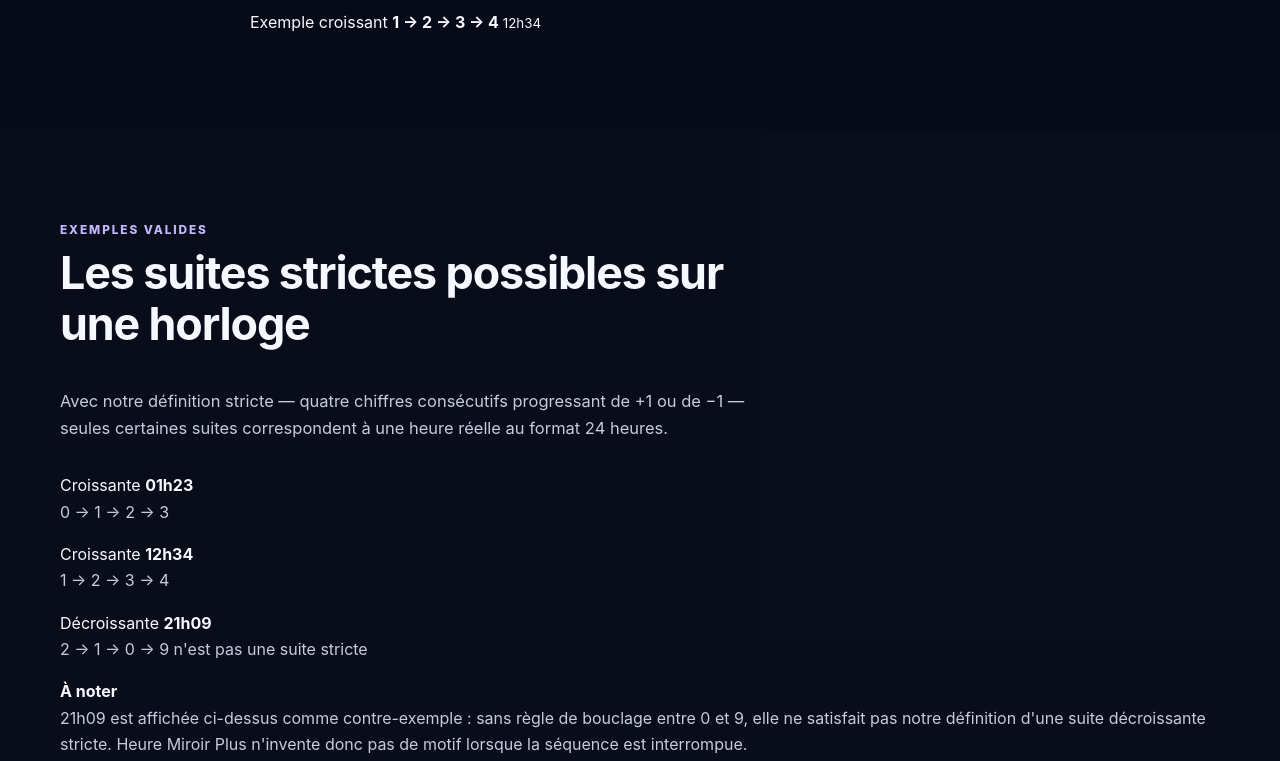
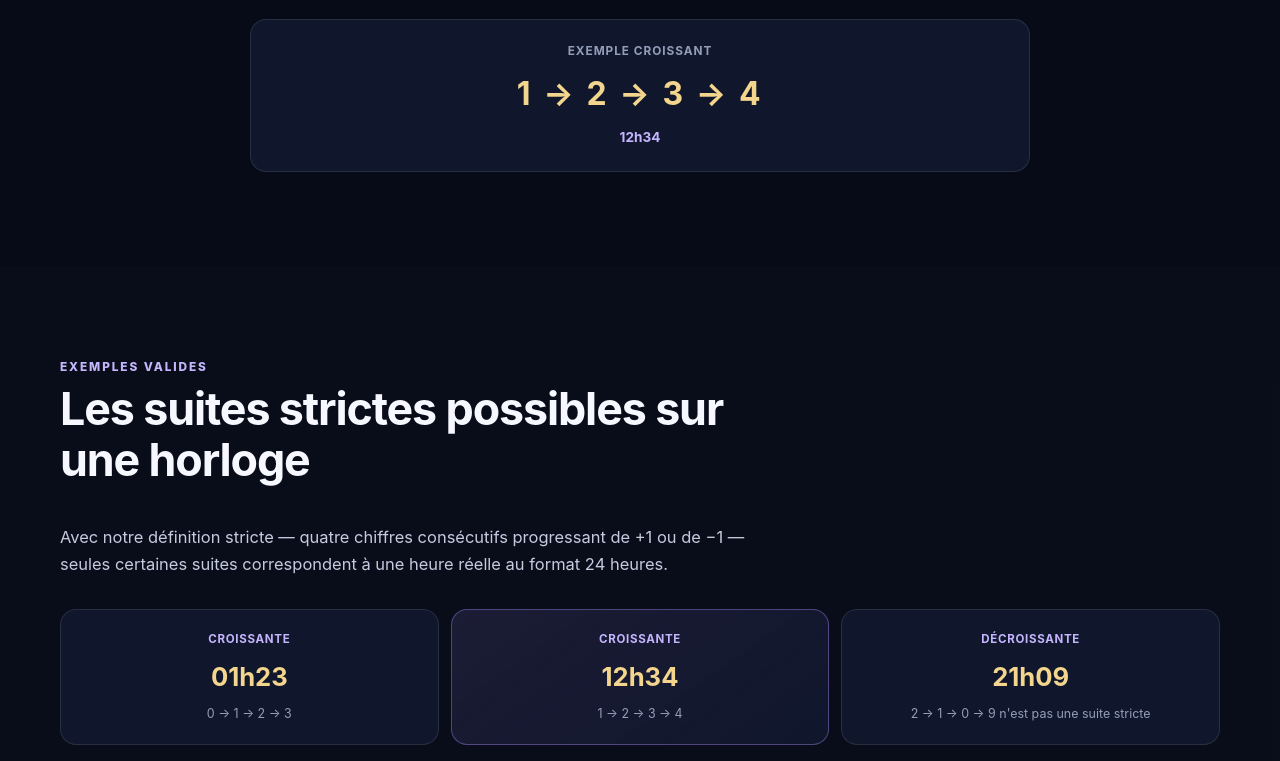
Before and after one commit to sartajbj/heure-miroir, a plain HTML site: page heures-sequentielles.html in a window 1280 px wide. Shown: the part 1140-1901 px from the top of the page. Drawn offline with Linux system fonts and the light colour scheme.

Commit message:
Add styles for sequence rule and example cards
Added styles for sequence rule boxes and example cards.

```diff
--- a/style.css
+++ b/style.css
@@ -1980,3 +1980,243 @@ p {
   }
 
 }
+/* =========================================================
+   SEQUENTIAL HOURS — File #09 support
+   ========================================================= */
+
+.sequence-rule-box {
+  display: flex;
+  flex-direction: column;
+  align-items: center;
+
+  gap: 6px;
+
+  margin-top: 26px;
+  padding: 22px 15px;
+
+  border: 1px solid var(--border);
+  border-radius: 16px;
+
+  background: var(--surface);
+
+  text-align: center;
+}
+
+.sequence-rule-box span {
+  color: var(--text-muted);
+
+  font-size: 0.74rem;
+  font-weight: 700;
+
+  text-transform: uppercase;
+  letter-spacing: 0.08em;
+}
+
+.sequence-rule-box strong {
+  color: var(--gold);
+
+  font-size: clamp(1.4rem, 6vw, 2rem);
+  letter-spacing: 0.08em;
+}
+
+.sequence-rule-box small {
+  color: var(--accent-light);
+
+  font-size: 0.85rem;
+  font-weight: 700;
+}
+
+
+.sequence-examples-grid {
+  display: grid;
+  grid-template-columns: 1fr;
+
+  gap: 12px;
+}
+
+
+.sequence-example-card {
+  padding: 20px;
+
+  border: 1px solid var(--border);
+  border-radius: 16px;
+
+  background: var(--surface);
+
+  text-align: center;
+}
+
+
+.sequence-example-card.featured-sequence {
+  border-color: rgba(167, 139, 250, 0.4);
+
+  background:
+    linear-gradient(
+      145deg,
+      rgba(167, 139, 250, 0.12),
+      var(--surface)
+    );
+}
+
+
+.sequence-direction {
+  display: block;
+
+  margin-bottom: 7px;
+
+  color: var(--accent-light);
+
+  font-size: 0.72rem;
+  font-weight: 700;
+
+  text-transform: uppercase;
+  letter-spacing: 0.06em;
+}
+
+
+.sequence-example-card strong {
+  display: block;
+
+  color: var(--gold);
+
+  font-size: 1.6rem;
+}
+
+
+.sequence-example-card p {
+  margin: 6px 0 0;
+
+  color: var(--text-muted);
+
+  font-size: 0.78rem;
+}
+
+
+.taxonomy-note {
+  margin-top: 18px;
+  padding: 17px;
+
+  border: 1px solid var(--border);
+  border-radius: 14px;
+
+  background: var(--surface-soft);
+}
+
+
+.taxonomy-note strong {
+  display: block;
+
+  margin-bottom: 5px;
+
+  color: var(--text);
+}
+
+
+.taxonomy-note p {
+  margin: 0;
+
+  color: var(--text-muted);
+
+  font-size: 0.82rem;
+}
+
+
+.four-pattern-grid {
+  display: grid;
+  grid-template-columns:
+    repeat(2, minmax(0, 1fr));
+
+  gap: 10px;
+}
+
+
+.pattern-card {
+  display: flex;
+  flex-direction: column;
+  align-items: center;
+  justify-content: center;
+
+  min-height: 125px;
+
+  padding: 15px;
+
+  border: 1px solid var(--border);
+  border-radius: 15px;
+
+  background: var(--surface);
+
+  color: var(--text);
+  text-align: center;
+  text-decoration: none;
+
+  transition:
+    transform var(--transition),
+    border-color var(--transition);
+}
+
+
+a.pattern-card:hover {
+  transform: translateY(-3px);
+
+  border-color: var(--border-strong);
+
+  color: var(--text);
+}
+
+
+.pattern-card span {
+  margin-bottom: 6px;
+
+  color: var(--text-muted);
+
+  font-size: 0.72rem;
+}
+
+
+.pattern-card strong {
+  color: var(--gold);
+
+  font-size: 1.35rem;
+}
+
+
+.pattern-card small {
+  margin-top: 5px;
+
+  color: var(--accent-light);
+
+  font-size: 0.68rem;
+  font-weight: 700;
+}
+
+
+.pattern-card.active-pattern {
+  border-color: rgba(167, 139, 250, 0.4);
+
+  background:
+    linear-gradient(
+      145deg,
+      rgba(167, 139, 250, 0.12),
+      var(--surface)
+    );
+}
+
+
+@media (min-width: 640px) {
+
+  .sequence-examples-grid {
+    grid-template-columns:
+      repeat(3, minmax(0, 1fr));
+  }
+
+}
+
+
+@media (min-width: 900px) {
+
+  .four-pattern-grid {
+    grid-template-columns:
+      repeat(4, minmax(0, 1fr));
+  }
+
+}
```
